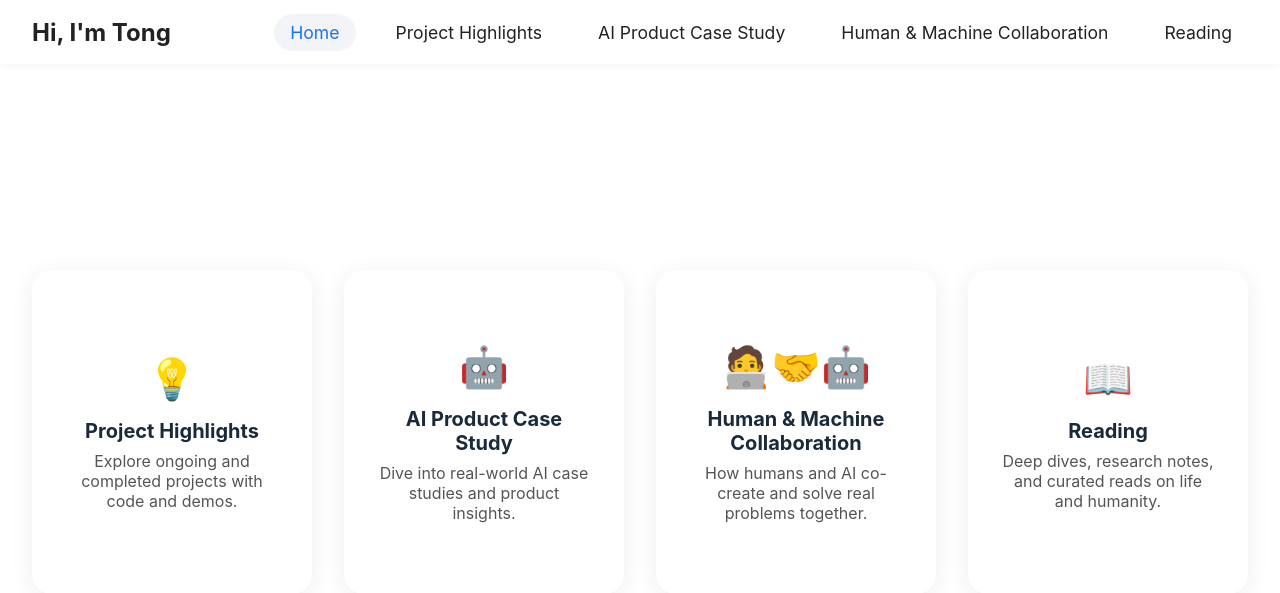
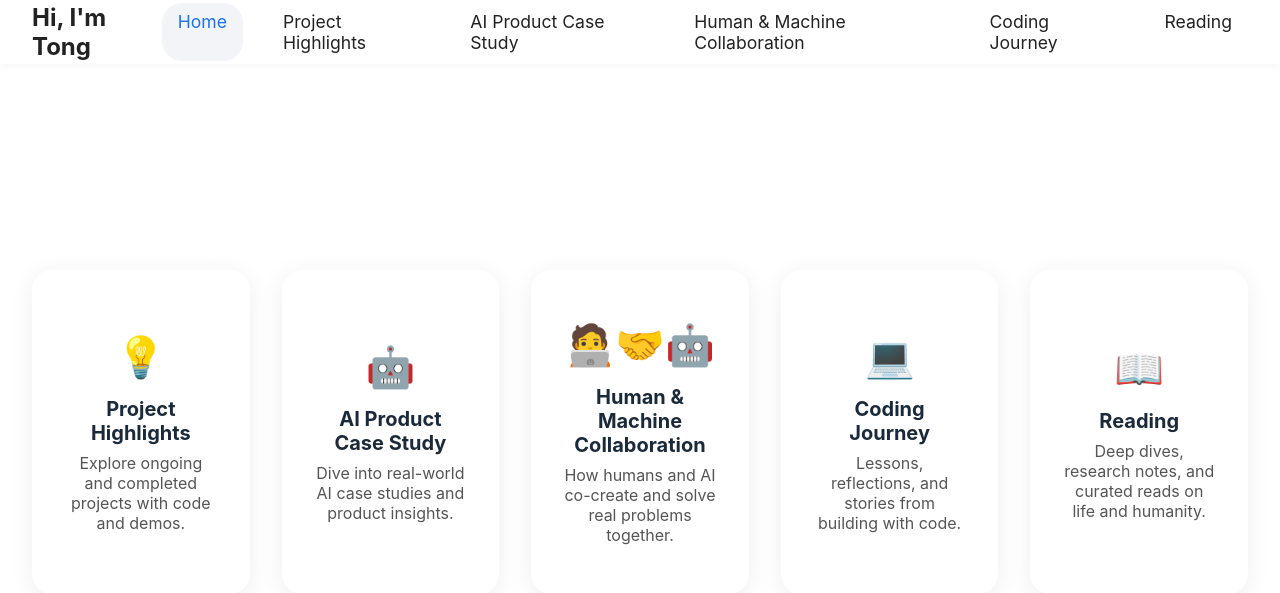
Before and after one commit to TongHere/Tong-s-daily-dose, a Flask app: page / in a window 1280 px wide. Shown: the top 593 px of the page. Run offline with Flask 3, Linux system fonts and the light colour scheme.

Commit message:
Add Coding Journey tab with talking-with-cs-student and vibe-coder articles
Co-authored-by: Cursor <cursoragent@cursor.com>

```diff
--- a/templates/index.html
+++ b/templates/index.html
@@ -83,6 +83,11 @@
     }
 
     .tab-pane#tab-3.active {
+      display: block;
+      overflow-y: auto;
+    }
+
+    .tab-pane#tab-5.active {
       display: block;
       overflow-y: auto;
     }
@@ -462,6 +467,7 @@
       <div class="navbar-tab" onclick="showTab(1)">Project Highlights</div>
       <div class="navbar-tab" onclick="showTab(2)">AI Product Case Study</div>
       <div class="navbar-tab" onclick="showTab(3)">Human & Machine Collaboration</div>
+      <div class="navbar-tab" onclick="showTab(5)">Coding Journey</div>
       <div class="navbar-tab" onclick="showTab(4)">Reading</div>
     </div>
   </nav>
@@ -483,6 +489,11 @@
         <div class="card-icon">🧑‍💻🤝🤖</div>
         <div class="card-title">Human & Machine Collaboration</div>
         <div class="card-desc">How humans and AI co-create and solve real problems together.</div>
+      </a>
+      <a class="card" href="?tab=5">
+        <div class="card-icon">💻</div>
+        <div class="card-title">Coding Journey</div>
+        <div class="card-desc">Lessons, reflections, and stories from building with code.</div>
       </a>
       <a class="card" href="?tab=4">
         <div class="card-icon">📖</div>
@@ -585,6 +596,25 @@
     </div>
   </div>
 
+  <!-- Tab 5: Coding Journey -->
+  <div class="tab-pane" id="tab-5">
+    <div class="reading-container" style="max-width:900px;margin:0 auto;padding:2rem;">
+      <h1 style="text-align:center;margin-bottom:0.5rem;">💻 Coding Journey</h1>
+      <p style="text-align:center;color:#666;margin-bottom:2rem;">Lessons, reflections, and stories from building with code.</p>
+      <div style="display:flex;flex-direction:column;gap:1.5rem;">
+        <a href="/daily/talking-with-cs-student" class="article-item" style="text-decoration:none;color:inherit;display:block;">
+          <div class="article-date">2026-05-09</div>
+          <div class="article-title">Talking with a CS Student</div>
+          <div class="article-description">A conversation about career paths, learning to code, and navigating the tech industry.</div>
+        </a>
+        <a href="/daily/vibe-coder" class="article-item" style="text-decoration:none;color:inherit;display:block;">
+          <div class="article-title">Vibe Coder</div>
+          <div class="article-description">Notes on flow-state building: AI pair programming, tools, and how it feels to ship fast without losing the plot.</div>
+        </a>
+      </div>
+    </div>
+  </div>
+
   <!-- Tab 4: Reading -->
   <div class="tab-pane" id="tab-4">
     <div class="reading-container" style="max-width:900px;margin:0 auto;padding:2rem;">
@@ -616,8 +646,8 @@
 
 
   <script>
-    // Tab index each navbar-tab maps to: Home=-1, ProjectHighlights=1, CaseStudy=2, Collaboration=3, Reading=4
-    const tabMapping = [-1, 1, 2, 3, 4];
+    // Tab index each navbar-tab maps to: Home=-1, ProjectHighlights=1, CaseStudy=2, Collaboration=3, CodingJourney=5, Reading=4
+    const tabMapping = [-1, 1, 2, 3, 5, 4];
 
     function showTab(idx) {
       // Update navbar active class
```
